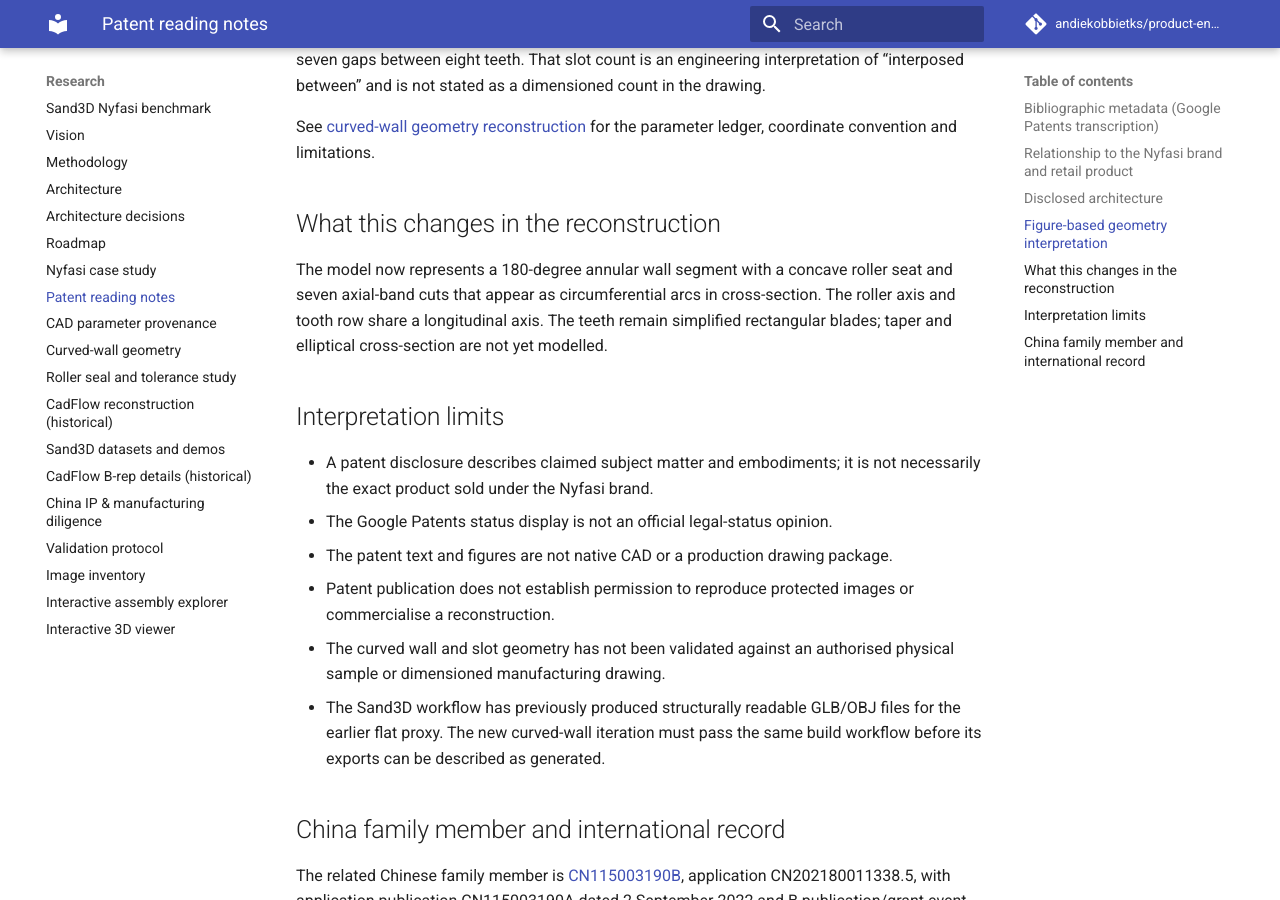
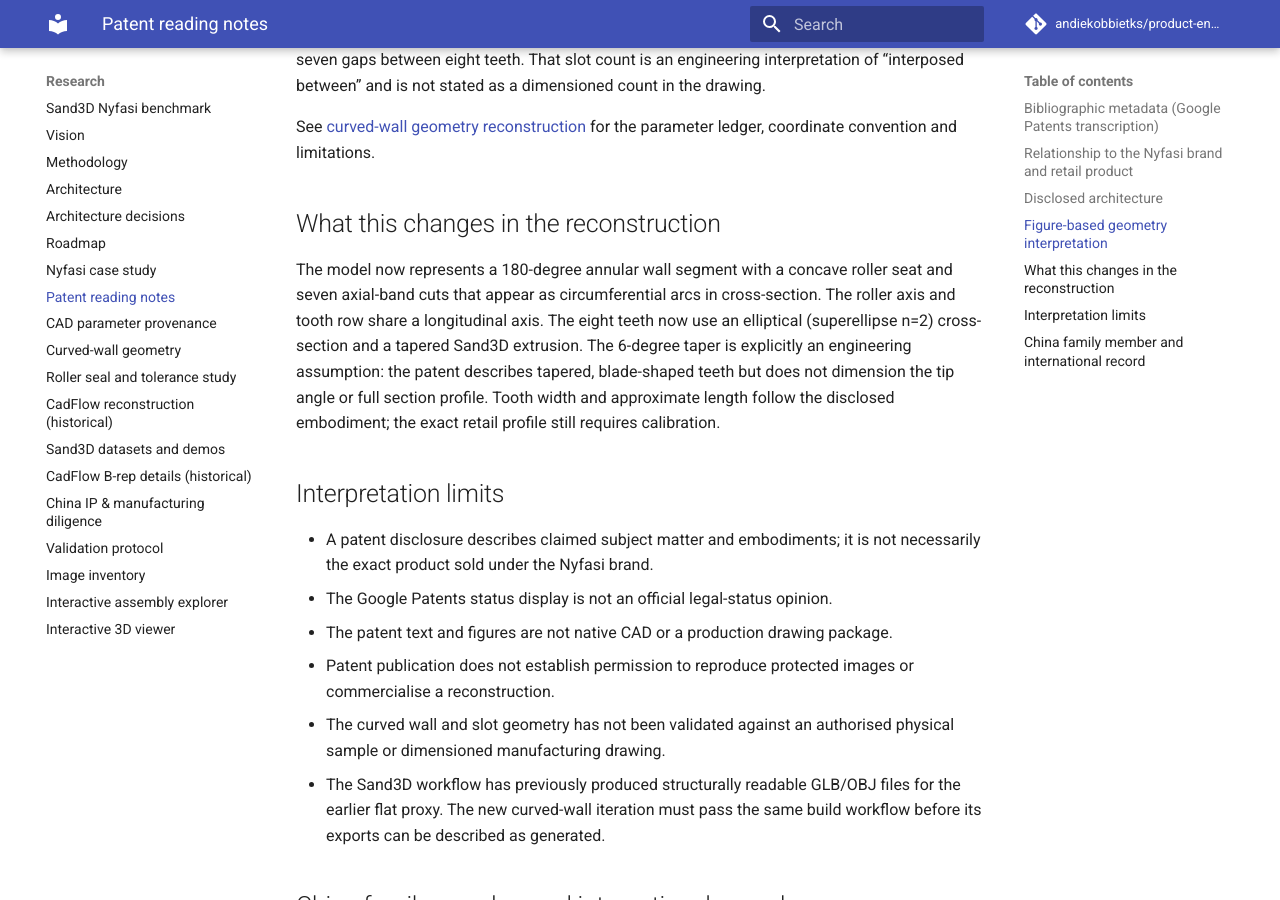
Before and after one commit to andiekobbietks/product-engineering-lab, an MkDocs documentation site: the page built from docs/experiments/patent-reading-notes.md, in a window 1280 px wide and 900 px high, scrolled down 2160 px. Built offline with MkDocs 1.6.1 and Material for MkDocs 9.7.7, drawn with Linux system fonts in a browser that asks for light colours; comment, search, counter and statistics services are not loaded.

Commit message:
Document tapered elliptical comb reconstruction and evidence boundary

```diff
--- a/docs/experiments/patent-reading-notes.md
+++ b/docs/experiments/patent-reading-notes.md
@@ -50,7 +50,7 @@ See [curved-wall geometry reconstruction](curved-wall-geometry.md) for the param
 
 ## What this changes in the reconstruction
 
-The model now represents a 180-degree annular wall segment with a concave roller seat and seven axial-band cuts that appear as circumferential arcs in cross-section. The roller axis and tooth row share a longitudinal axis. The teeth remain simplified rectangular blades; taper and elliptical cross-section are not yet modelled.
+The model now represents a 180-degree annular wall segment with a concave roller seat and seven axial-band cuts that appear as circumferential arcs in cross-section. The roller axis and tooth row share a longitudinal axis. The eight teeth now use an elliptical (superellipse n=2) cross-section and a tapered Sand3D extrusion. The 6-degree taper is explicitly an engineering assumption: the patent describes tapered, blade-shaped teeth but does not dimension the tip angle or full section profile. Tooth width and approximate length follow the disclosed embodiment; the exact retail profile still requires calibration.
 
 ## Interpretation limits
 
```
